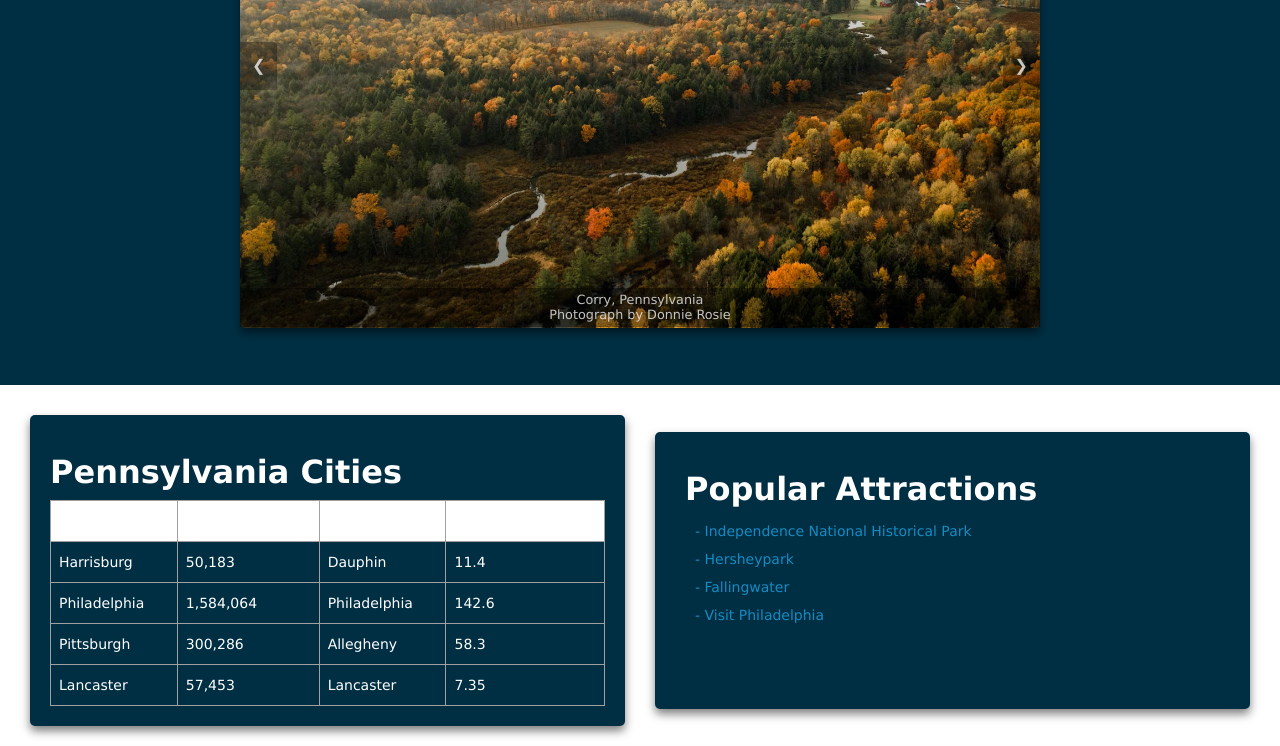
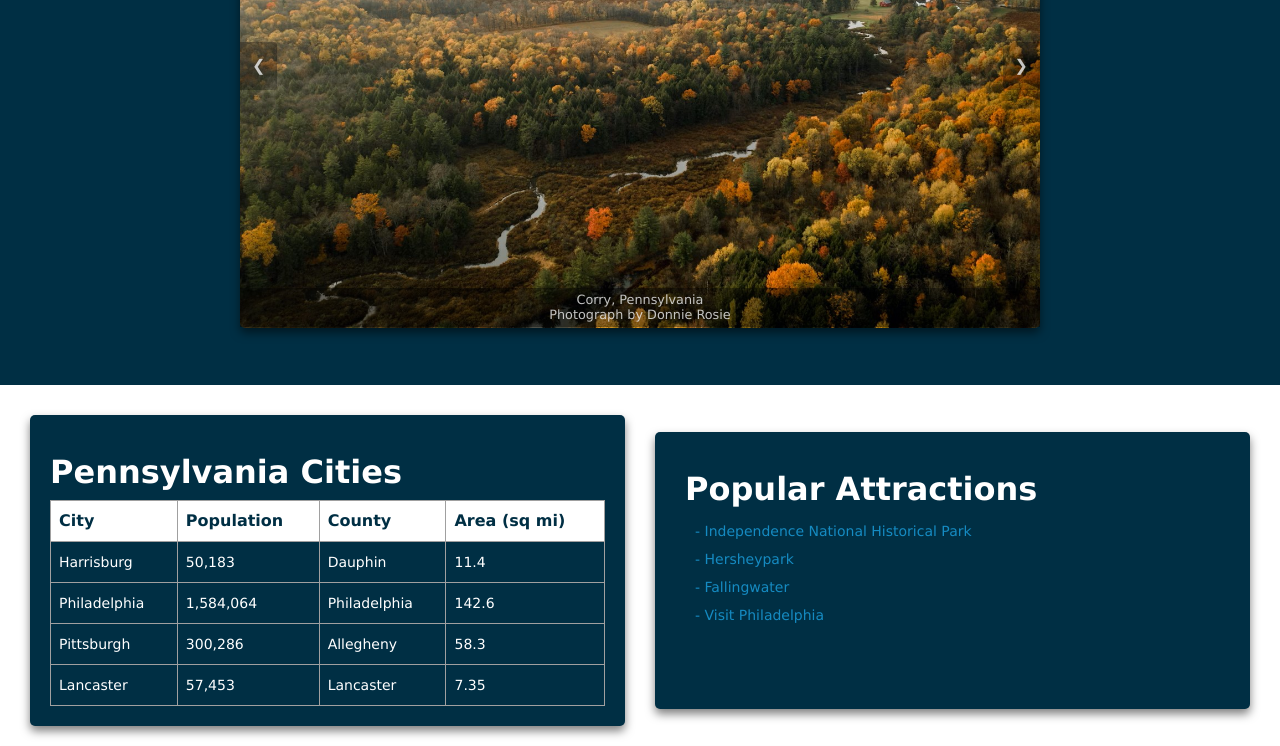
Before and after one commit to hskeays/d277, a plain HTML site: page index.html in a window 1280 px wide. Shown: the part 544-1290 px from the top of the page. Drawn offline with nearby package versions, Linux system fonts and the light colour scheme.

Commit message:
Style: change table header color to --highlight color

```diff
--- a/css/main.css
+++ b/css/main.css
@@ -365,7 +365,7 @@ th {
     /* dark mode*/
     background-color: var(--bg-color);
     /* dark mode*/
-    color: var(--text-color);
+    color: var(--highlight-color);
 }
 
 td {
```
